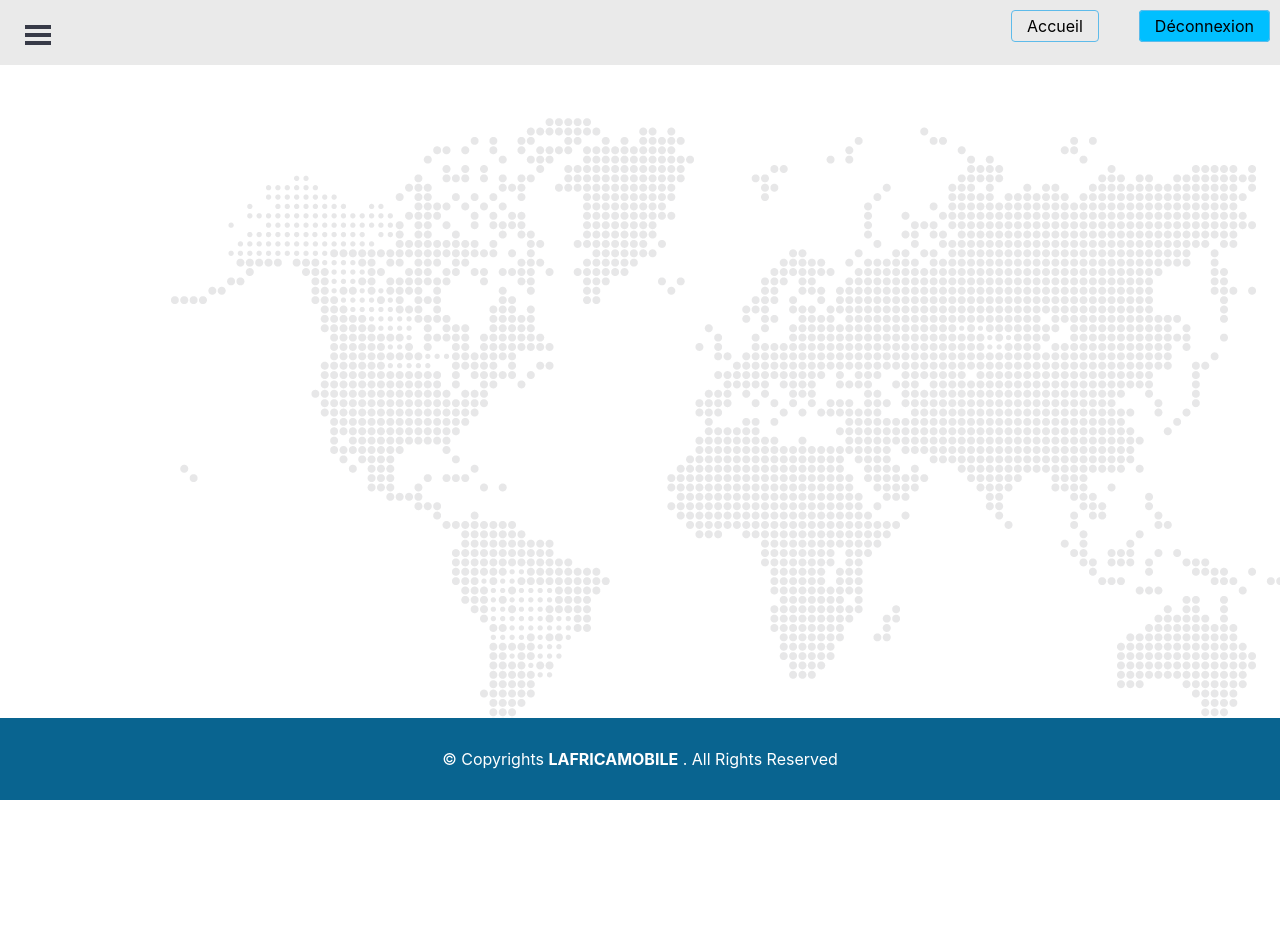
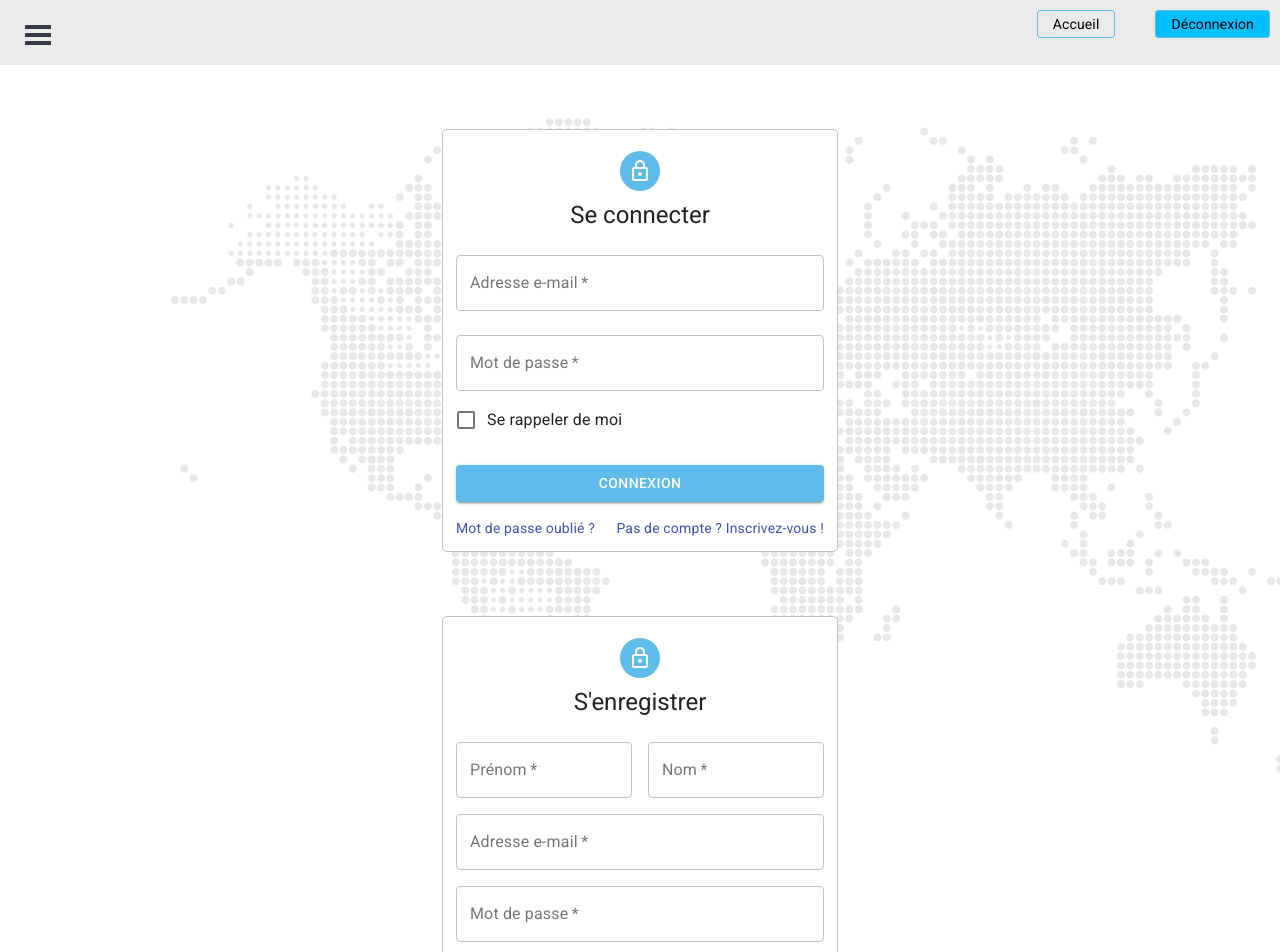
Before and after one commit to WildCodeSchool/lyon-js-sept2020-p3-lafrica-front-office, a React (Create React App) app: page /signUp in a window 1280 px wide. Shown: the top 952 px of the page. Before the commit the page ends 800 px from the top, so only its background shows below. Built offline with nearby package versions, Linux system fonts and the light colour scheme.

Commit message:
Adding SingIn and SignUp Component

```diff
--- a/package.json
+++ b/package.json
@@ -3,6 +3,9 @@
   "version": "0.1.0",
   "private": true,
   "dependencies": {
+    "@material-ui/core": "^4.11.2",
+    "@material-ui/icons": "^4.11.2",
+    "@material-ui/styles": "^4.11.2",
     "@testing-library/jest-dom": "^5.11.6",
     "@testing-library/react": "^11.2.2",
     "@testing-library/user-event": "^12.2.2",
--- a/public/index.html
+++ b/public/index.html
@@ -15,6 +15,14 @@
       user's mobile device or desktop. See https://developers.google.com/web/fundamentals/web-app-manifest/
     -->
     <link rel="manifest" href="%PUBLIC_URL%/manifest.json" />
+    <link
+      rel="stylesheet"
+      href="https://fonts.googleapis.com/css?family=Roboto:300,400,500,700&display=swap"
+    />
+    <link
+      rel="stylesheet"
+      href="https://fonts.googleapis.com/icon?family=Material+Icons"
+    />
     <!--
       Notice the use of %PUBLIC_URL% in the tags above.
       It will be replaced with the URL of the `public` folder during the build.
--- a/src/components/App.js
+++ b/src/components/App.js
@@ -1,11 +1,16 @@
-import "./App.css";
-import Footer from "./footer/Footer";
-import Header from "./header/Header";
+import './App.css';
+import Footer from './footer/Footer';
+import Header from './header/Header';
+import SignIn from './login/SignIn';
+
+import SingUp from './login/SignUp';
 
 function App() {
   return (
-    <div className="App">
+    <div className='App'>
       <Header />
+      <SignIn />
+      <SingUp />
       <Footer />
     </div>
   );
--- a/src/components/footer/footer.css
+++ b/src/components/footer/footer.css
@@ -6,7 +6,6 @@
 }
 
 footer {
-  position: fixed;
   left: 0;
   bottom: 0;
   width: 100%;
--- /dev/null
+++ b/src/components/login/SignIn.js
@@ -0,0 +1,113 @@
+import React from 'react';
+import './login.css';
+import Avatar from '@material-ui/core/Avatar';
+import Button from '@material-ui/core/Button';
+import CssBaseline from '@material-ui/core/CssBaseline';
+import TextField from '@material-ui/core/TextField';
+import FormControlLabel from '@material-ui/core/FormControlLabel';
+import Checkbox from '@material-ui/core/Checkbox';
+import Link from '@material-ui/core/Link';
+import Grid from '@material-ui/core/Grid';
+import LockOutlinedIcon from '@material-ui/icons/LockOutlined';
+import Typography from '@material-ui/core/Typography';
+import { makeStyles } from '@material-ui/core/styles';
+import Container from '@material-ui/core/Container';
+
+const SignIn = () => {
+  const useStyles = makeStyles((theme) => ({
+    paper: {
+      marginTop: theme.spacing(8),
+      display: 'flex',
+      flexDirection: 'column',
+      alignItems: 'center',
+      background: 'white',
+      padding: '13px',
+      border: '1px solid  #bdc3c7',
+      borderRadius: '5px',
+    },
+    avatar: {
+      margin: theme.spacing(1),
+      backgroundColor: '#5ebbea',
+    },
+    form: {
+      width: '100%', // Fix IE 11 issue.
+      marginTop: theme.spacing(1),
+    },
+
+    submit: {
+      '&:hover': {
+        backgroundColor: '#096490',
+        color: 'white',
+      },
+      margin: theme.spacing(3, 0, 2),
+      background: '#5ebbea',
+    },
+  }));
+
+  const { paper, avatar, form, submit } = useStyles();
+
+  return (
+    <Container component='main' maxWidth='xs'>
+      <CssBaseline />
+      <div className={paper}>
+        <Avatar className={avatar}>
+          <LockOutlinedIcon />
+        </Avatar>
+        <Typography component='h1' variant='h5'>
+          Se connecter
+        </Typography>
+        <form className={form} noValidate>
+          <TextField
+            variant='outlined'
+            margin='normal'
+            required
+            fullWidth
+            id='email'
+            label='Adresse e-mail'
+            name='email'
+            autoComplete='email'
+            autoFocus
+          />
+          <TextField
+            variant='outlined'
+            margin='normal'
+            required
+            fullWidth
+            name='password'
+            label='Mot de passe'
+            type='password'
+            id='password'
+            autoComplete='current-password'
+          />
+          <FormControlLabel
+            control={<Checkbox value='remember' color='primary' />}
+            label='Se rappeler de moi'
+          />
+          <Button
+            type='submit'
+            fullWidth
+            variant='contained'
+            color='primary'
+            className={submit}
+          >
+            Connexion
+          </Button>
+          <Grid container>
+            <Grid item xs>
+              <Link href='#' variant='body2'>
+                Mot de passe oublié ?
+              </Link>
+            </Grid>
+            <Grid item>
+              <Link href='#' variant='body2'>
+                {'Pas de compte ? Inscrivez-vous !'}
+              </Link>
+            </Grid>
+          </Grid>
+        </form>
+      </div>
+    </Container>
+  );
+};
+
+export default SignIn;
--- /dev/null
+++ b/src/components/login/SignUp.js
@@ -0,0 +1,135 @@
+import React from 'react';
+import './login.css';
+import Avatar from '@material-ui/core/Avatar';
+import Button from '@material-ui/core/Button';
+import CssBaseline from '@material-ui/core/CssBaseline';
+import TextField from '@material-ui/core/TextField';
+import FormControlLabel from '@material-ui/core/FormControlLabel';
+import Checkbox from '@material-ui/core/Checkbox';
+import Link from '@material-ui/core/Link';
+import Grid from '@material-ui/core/Grid';
+import LockOutlinedIcon from '@material-ui/icons/LockOutlined';
+import Typography from '@material-ui/core/Typography';
+import { makeStyles } from '@material-ui/core/styles';
+import Container from '@material-ui/core/Container';
+
+const SingUp = () => {
+  const useStyles = makeStyles((theme) => ({
+    paper: {
+      marginTop: theme.spacing(8),
+      display: 'flex',
+      flexDirection: 'column',
+      alignItems: 'center',
+      background: 'white',
+      padding: '13px',
+      border: '1px solid  #bdc3c7',
+      borderRadius: '5px',
+    },
+    avatar: {
+      margin: theme.spacing(1),
+      backgroundColor: '#5ebbea',
+    },
+    form: {
+      width: '100%', // Fix IE 11 issue.
+      marginTop: theme.spacing(3),
+    },
+    submit: {
+      '&:hover': {
+        backgroundColor: '#096490',
+        color: 'white',
+      },
+      margin: theme.spacing(3, 0, 2),
+      background: '#5ebbea',
+    },
+  }));
+
+  const classes = useStyles();
+
+  return (
+    <Container component='main' maxWidth='xs'>
+      <CssBaseline />
+      <div className={classes.paper}>
+        <Avatar className={classes.avatar}>
+          <LockOutlinedIcon />
+        </Avatar>
+        <Typography component='h1' variant='h5'>
+          S'enregistrer
+        </Typography>
+        <form className={classes.form} noValidate>
+          <Grid container spacing={2}>
+            <Grid item xs={12} sm={6}>
+              <TextField
+                autoComplete='fname'
+                name='firstName'
+                variant='outlined'
+                required
+                fullWidth
+                id='firstName'
+                label='Prénom'
+                autoFocus
+              />
+            </Grid>
+            <Grid item xs={12} sm={6}>
+              <TextField
+                variant='outlined'
+                required
+                fullWidth
+                id='lastName'
+                label='Nom'
+                name='lastName'
+                autoComplete='lname'
+              />
+            </Grid>
+            <Grid item xs={12}>
+              <TextField
+                variant='outlined'
+                required
+                fullWidth
+                id='email'
+                label='Adresse e-mail'
+                name='email'
+                autoComplete='email'
+              />
+            </Grid>
+            <Grid item xs={12}>
+              <TextField
+                variant='outlined'
+                required
+                fullWidth
+                name='password'
+                label='Mot de passe'
+                type='password'
+                id='password'
+                autoComplete='current-password'
+              />
+            </Grid>
+            <Grid item xs={12}>
+              <FormControlLabel
+                control={<Checkbox value='allowExtraEmails' color='primary' />}
+                label='Si vous souhaitez recevoir nos offres commerciales, merci de cocher cette case '
+              />
+            </Grid>
+          </Grid>
+          <Button
+            type='submit'
+            fullWidth
+            variant='contained'
+            color='primary'
+            className={classes.submit}
+          >
+            S'enregistrer
+          </Button>
+          <Grid container justify='flex-end'>
+            <Grid item>
+              <Link href='#' variant='body2'>
+                Vous avez déja un compte ? Connectez-vous !
+              </Link>
+            </Grid>
+          </Grid>
+        </form>
+      </div>
+    </Container>
+  );
+};
+
+export default SingUp;
```
Also changed, not shown: src/components/login/login.css (added), 1 other file (tests, documents, lock files or other folders).
